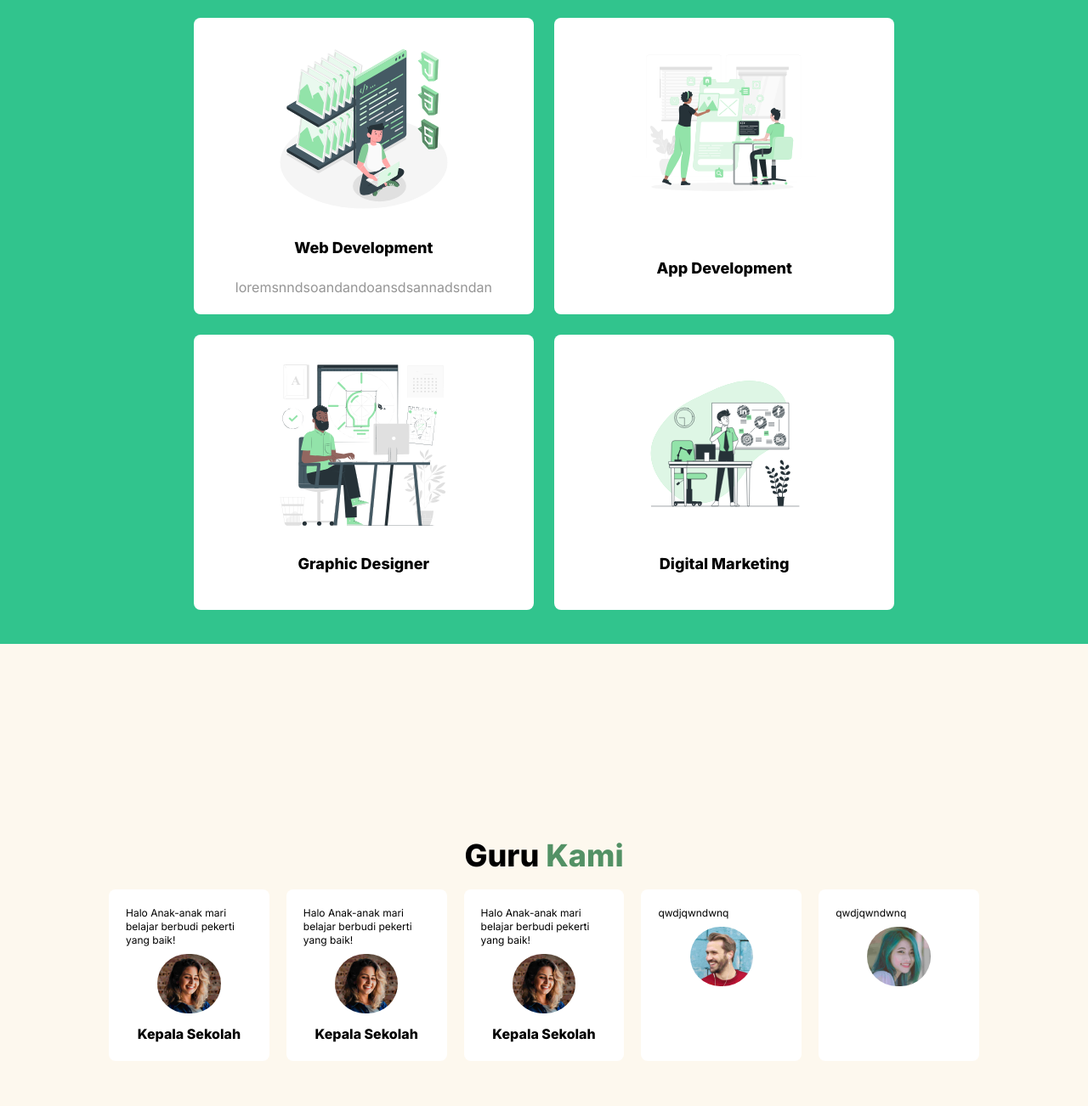
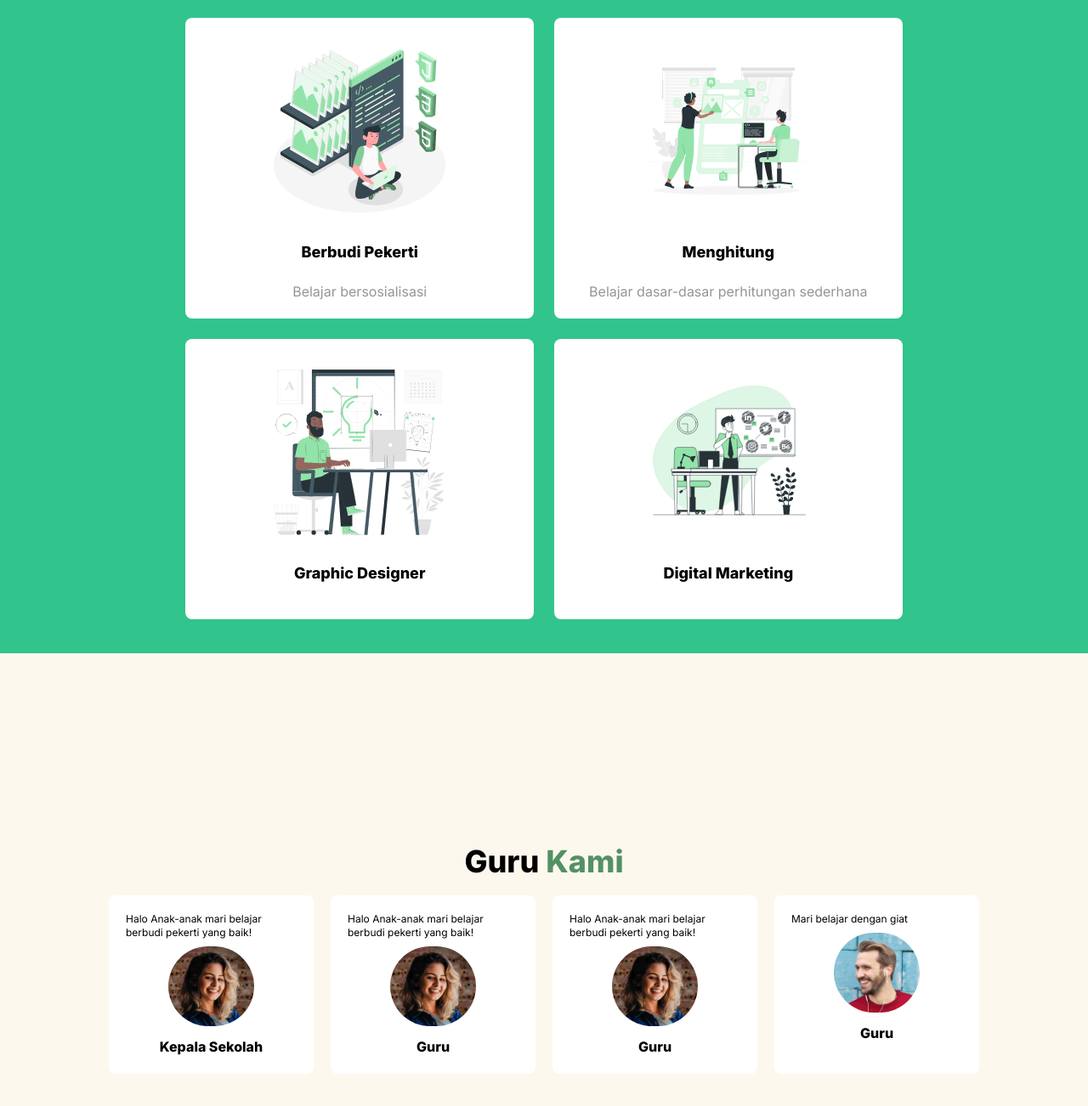
Before and after one commit to Andikafahrezi/landing-page, a React (Vite) app: page / in a window 1280 px wide. Shown: the part 1627-2929 px from the top of the page at 85% size. Built offline with nearby package versions, Linux system fonts and the light colour scheme.

Commit message:
Refactor: add some content

```diff
--- a/index.html
+++ b/index.html
@@ -2,7 +2,7 @@
 <html lang="en">
   <head>
     <meta charset="UTF-8" />
-    <link rel="icon" type="image/svg+xml" href="/src/assets/images/ha.jpeg" />
+    <link rel="icon" type="image/svg+xml" href="/src/assets/images/logos.png" />
     <meta name="viewport" content="width=device-width, initial-scale=1.0" />
     <title>TK Fajar Nusantara</title>
   </head>
--- a/src/components/Courses.jsx
+++ b/src/components/Courses.jsx
@@ -13,10 +13,10 @@ const Courses = () => {
       <div  className=" flex flex-wrap justify-center gap-6 mt-6">
         <CoursesCard
           img={webImg}
-          title="Web Development"
-          para="loremsnndsoandandoansdsannadsndan"
+          title="Berbudi Pekerti"
+          para="Belajar bersosialisasi"
         />
-        <CoursesCard img={appImg} title="App Development" />
+        <CoursesCard img={appImg} title="Menghitung" para="Belajar dasar-dasar perhitungan sederhana" />
         <CoursesCard img={graphicImg} title="Graphic Designer" />
         <CoursesCard img={digitalImg} title="Digital Marketing" />
       </div>
--- a/src/components/Reviews.jsx
+++ b/src/components/Reviews.jsx
@@ -2,7 +2,7 @@ import Heading from "../layout/Heading";
 import ReviewCard from "../layout/ReviewCard";
 import img1 from "../assets/images/pic1.png";
 import img2 from "../assets/images/pic2.png";
-import img3 from "../assets/images/pic3.png";
+
 
 const Reviews = () => {
   return (
@@ -11,10 +11,10 @@ const Reviews = () => {
 
       <div className=" flex flex-col md:flex-row gap-5 mt-5">
         <ReviewCard img={img1} para="Halo Anak-anak mari belajar berbudi pekerti yang baik!" position="Kepala Sekolah"/>
-        <ReviewCard img={img1} para="Halo Anak-anak mari belajar berbudi pekerti yang baik!" position="Kepala Sekolah"/>
-        <ReviewCard img={img1} para="Halo Anak-anak mari belajar berbudi pekerti yang baik!" position="Kepala Sekolah"/>
-        <ReviewCard img={img2} para="qwdjqwndwnq"/>
-        <ReviewCard img={img3} para="qwdjqwndwnq"/>
+        <ReviewCard img={img1} para="Halo Anak-anak mari belajar berbudi pekerti yang baik!" position="Guru"/>
+        <ReviewCard img={img1} para="Halo Anak-anak mari belajar berbudi pekerti yang baik!" position="Guru"/>
+        <ReviewCard img={img2} para="Mari belajar dengan giat" position="Guru"/>
+
       </div>
     </div>
   );
```
Also changed, not shown: src/assets/images/logos.png (added).
